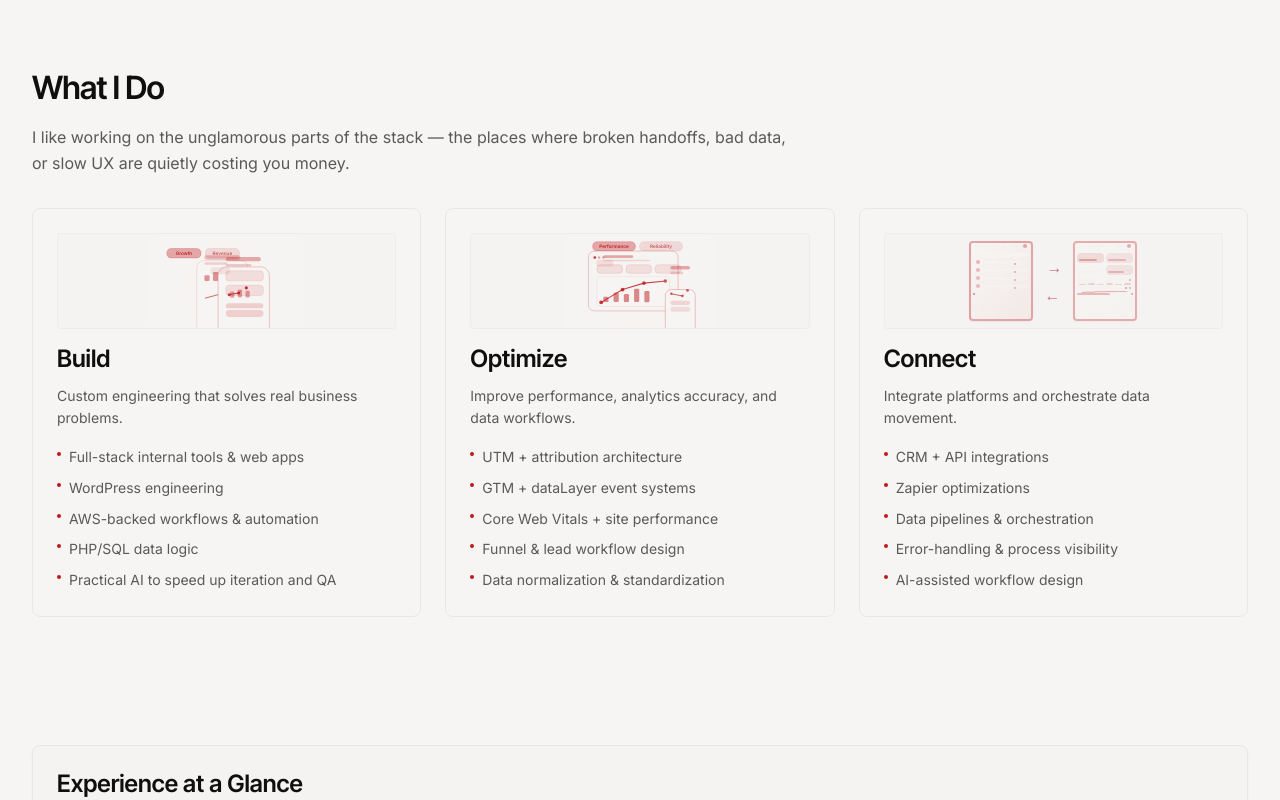
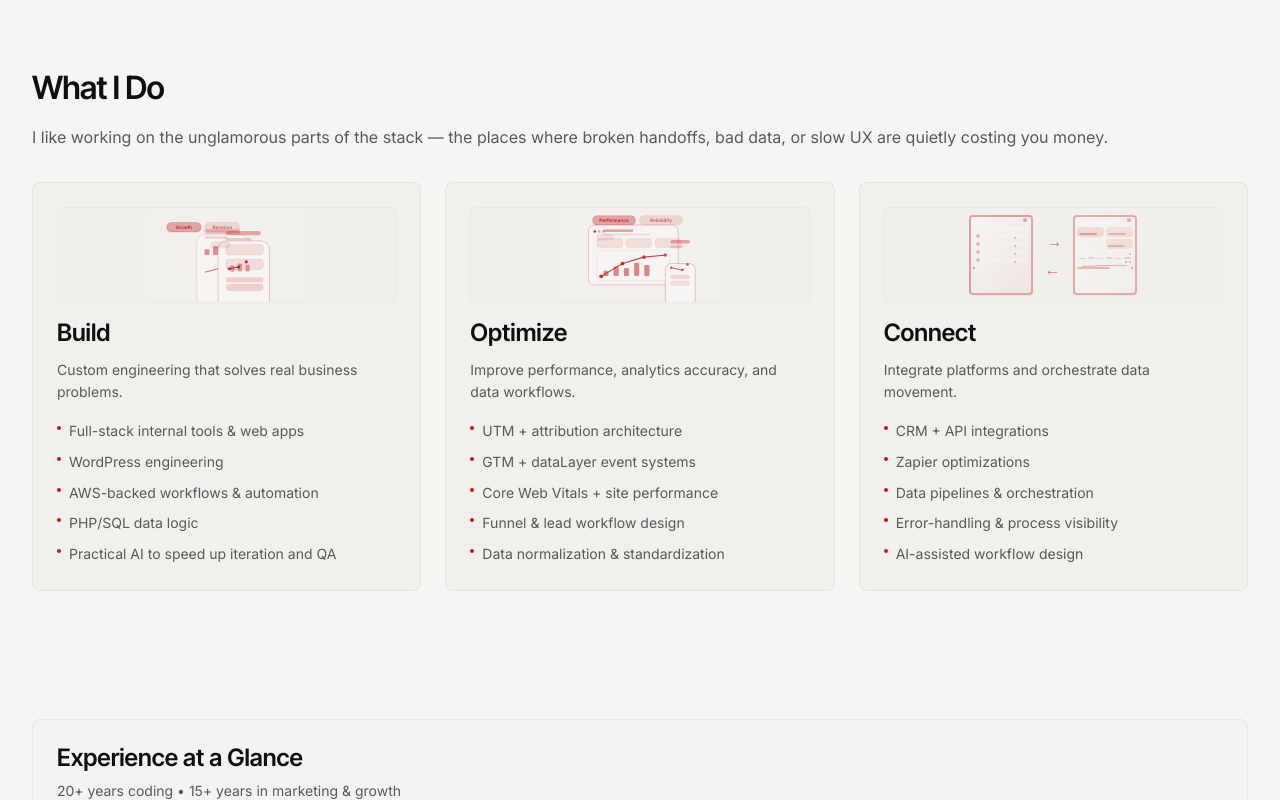
Before and after one commit to tallkarol/karolbuczek-site, a Next.js app: page / in a window 1280 px wide. Shown: the part 1160-1960 px from the top of the page. Built offline with nearby package versions, Linux system fonts and the light colour scheme.

Commit message:
fixed card backgrounds

```diff
--- a/app/globals.css
+++ b/app/globals.css
@@ -12,7 +12,7 @@
     /* Light mode */
     --background: var(--paper);
     --foreground: var(--ink);
-    --card: var(--paper);
+    --card: 35 18% 94%;
     --card-foreground: var(--ink);
     --popover: var(--paper);
     --popover-foreground: var(--ink);
--- a/components/sections/SkillsMap.tsx
+++ b/components/sections/SkillsMap.tsx
@@ -55,7 +55,7 @@ export function SkillsMap() {
     <div className="space-y-8">
       <div className="space-y-4">
         <Typography variant="h2" as="h2">What I Do</Typography>
-        <Typography variant="body" className="max-w-3xl text-muted-foreground">
+        <Typography variant="body" className="text-muted-foreground">
           I like working on the unglamorous parts of the stack — the places where broken handoffs, bad data, or slow UX are quietly costing you money.
         </Typography>
       </div>
@@ -70,7 +70,7 @@ export function SkillsMap() {
               whileInView={{ opacity: 1, y: 0 }}
               viewport={{ once: true, margin: "-50px" }}
               transition={{ duration: 0.5, delay: index * 0.1 }}
-              className="group relative p-6 border border-border/50 rounded-lg hover:shadow-lg transition-all hover:border-primary/30 overflow-hidden"
+              className="group relative p-6 border border-border/50 rounded-lg bg-card hover:shadow-lg transition-all hover:border-primary/30 overflow-hidden"
             >
               {/* Subtle accent */}
               <div className="absolute top-0 left-0 h-1 w-0 bg-primary group-hover:w-full transition-all duration-300" />
```
